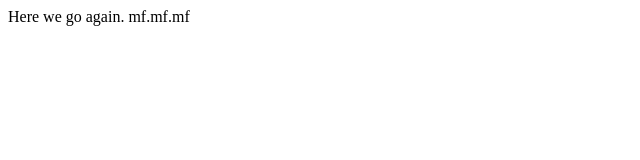
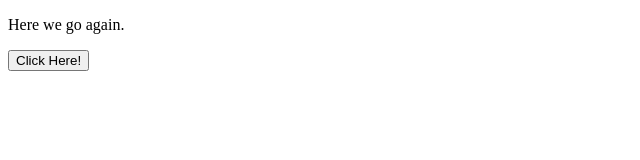
Before and after one commit to AMHIMMONOO/Gitters, a plain HTML site: page index.html in a window 1280 px wide. Shown: the whole page, without its empty margins (0-640 px from the left). Drawn offline with Linux system fonts and the light colour scheme.

Commit message:
added interactivity to index.html

```diff
--- a/index.html
+++ b/index.html
@@ -5,7 +5,8 @@
     <title>DMWAA</title>
   </head>
   <body>
-    Here we go again.
-    mf.mf.mf
+    <p>Here we go again.</p>
+    <p id="emo"></p>
+    <button type="button" onclick="greet()">Click Here!</button>
   </body>
 </html>
```
